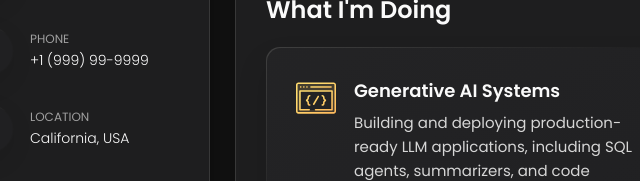
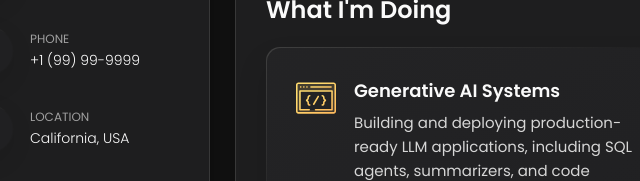
Before and after one commit to Bhanutejagiddaluru/GenAI, a plain HTML site: page index.html in a window 1280 px wide. Shown: the part 449-630 px from the top of the page, 105-745 px from the left. Drawn offline with nearby package versions, Linux system fonts and the light colour scheme.

Commit message:
Update index.html

```diff
--- a/index.html
+++ b/index.html
@@ -93,7 +93,7 @@
             <div class="contact-info">
               <p class="contact-title">Phone</p>
 
-              <a href="tel:+14086730911" class="contact-link">+1 (999) 99-9999</a>
+              <a href="tel:+14086730911" class="contact-link">+1 (99) 99-9999</a>
             </div>
 
           </li>
```
